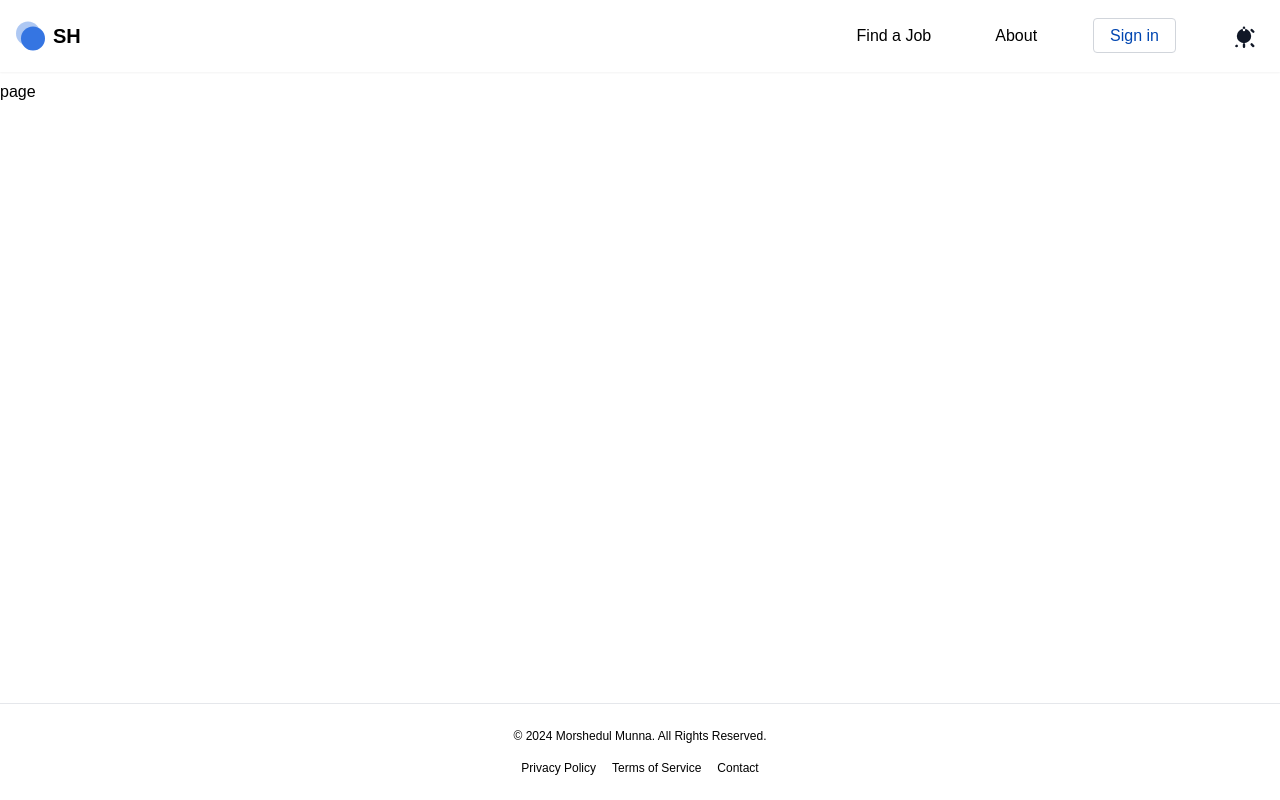
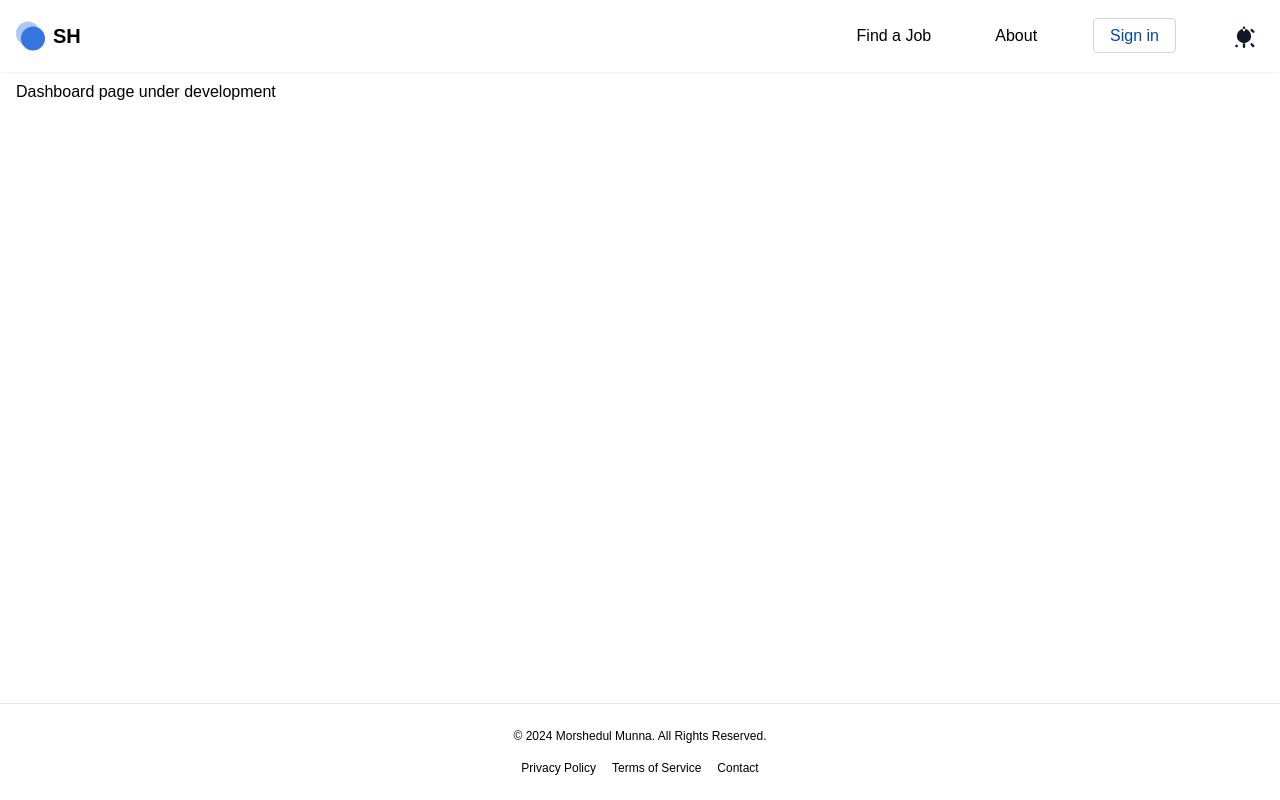
Before and after one commit to morshedulmunna/Skill-Hunt, a Next.js app: page /dashboard in a window 1280 px wide. Built offline with nearby package versions, Linux system fonts and the light colour scheme.

Commit message:
dashboard route protected

```diff
--- a/src/app/(Dashboard)/dashboard/page.tsx
+++ b/src/app/(Dashboard)/dashboard/page.tsx
@@ -1,7 +1,12 @@
+import MaxWidthWrapper from "@/components/shared/MaxWidthWrapper";
 import React from "react";
 
 type Props = {};
 
 export default function DashboardPage({}: Props) {
-  return <div>page</div>;
+  return (
+    <div>
+      <MaxWidthWrapper>Dashboard page under development</MaxWidthWrapper>
+    </div>
+  );
 }
--- a/src/components/ToggleMobileMenu.tsx
+++ b/src/components/ToggleMobileMenu.tsx
@@ -104,14 +104,12 @@ export default function ToggleMobileMenu({ className }: Props) {
               <p> Sign out</p>
             </div>
           ) : (
-            <div>
             <Link
               href={"/signin"}
               className=" flex justify-center gap-2 px-6  rounded-md border dark:border-gray-800 w-fit items-center text-primary-base  font-semibold py-2"
             >
               Sign in
             </Link>
-            </div>
           )}
         </div>
       </div>
```
Lines whose indentation alone changed are shown as unchanged.
